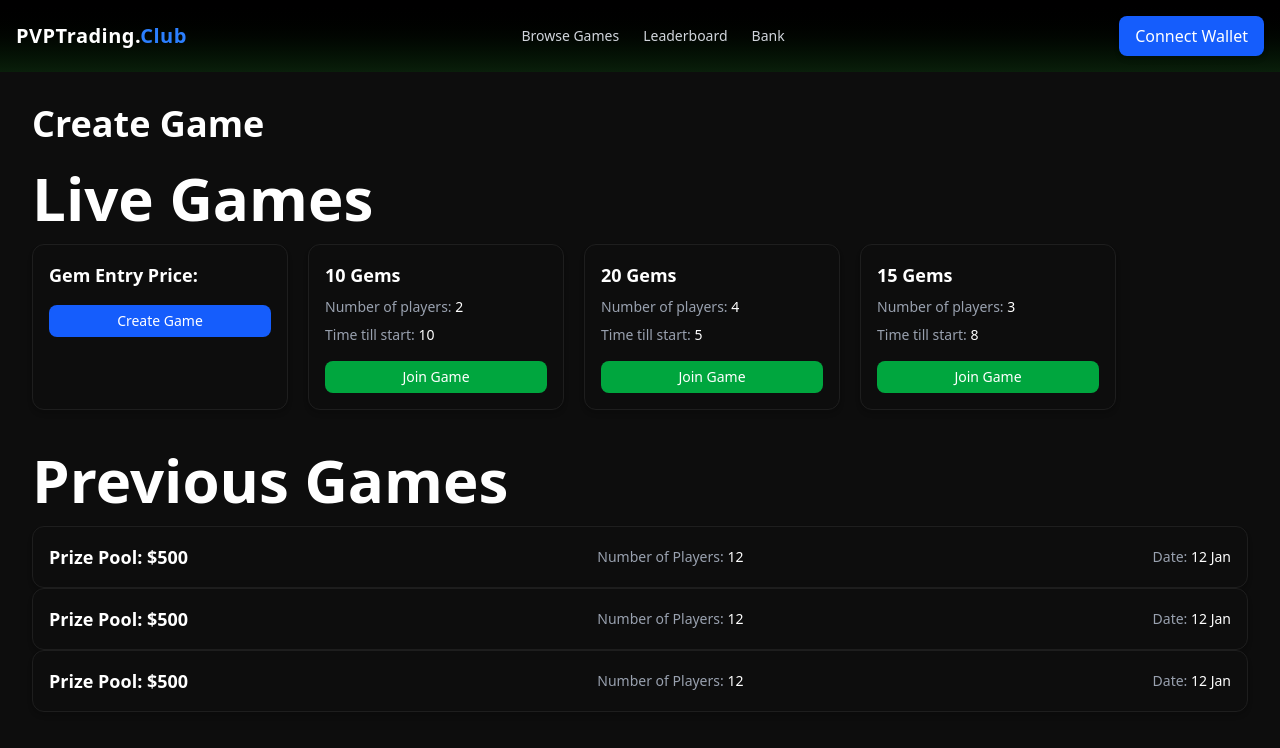
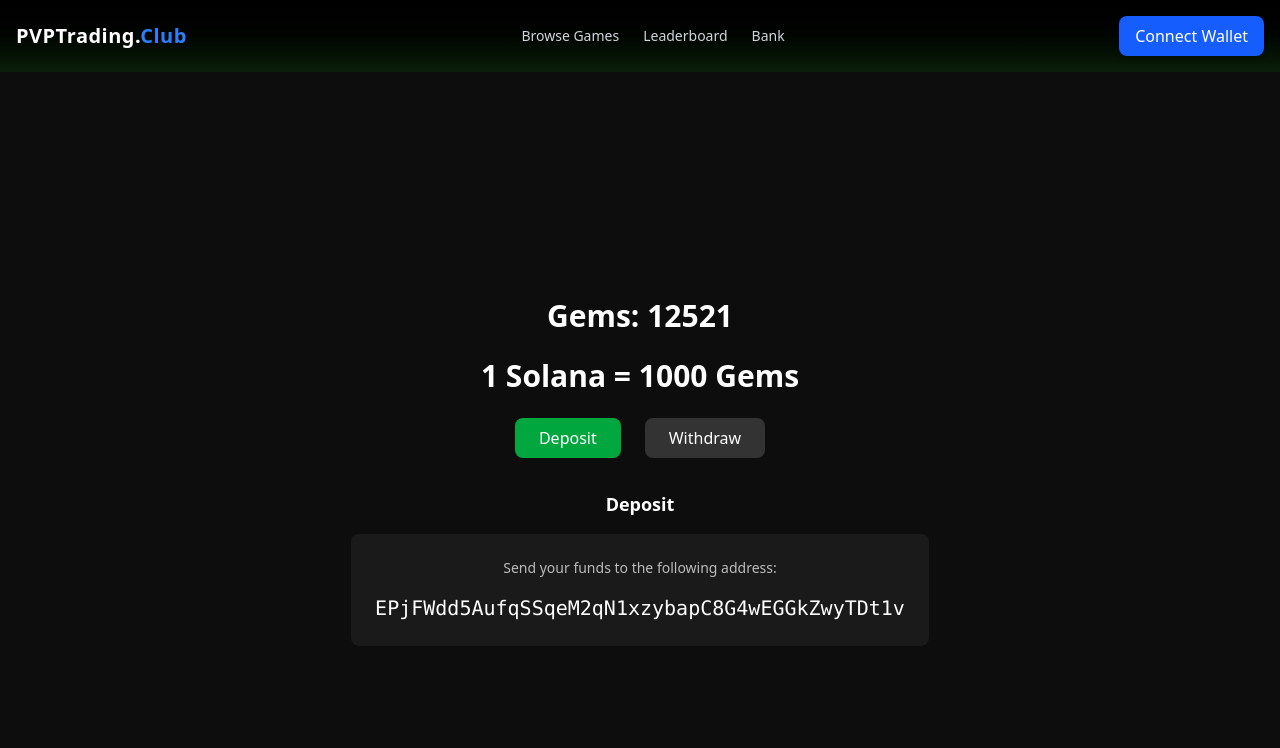
Before and after one commit to kiebarlow/PVPTrading, a React (Vite) app in the folder frontEnd/: page / in a window 1280 px wide. Shown: the top 748 px of the page. Built offline with nearby package versions, Linux system fonts and the light colour scheme.

Commit message:
Bank visuals done.

```diff
--- /dev/null
+++ b/frontEnd/src/routes/Bank.jsx
@@ -0,0 +1,86 @@
+import React, { useState } from 'react';
+
+function Bank() {
+    const [depositPageSelected, setDepositPageSelected] = useState(true);
+    const [solanaAddress, setSolanaAddress] = useState('');
+    const [gems, setGems] = useState('');
+
+    const handleWithdraw = () => {
+        // Add the logic for handling withdrawal, like validation or sending the data
+        console.log('Solana Address:', solanaAddress);
+        console.log('Number of Gems:', gems);
+    };
+
+    return (
+        <div className='min-h-screen bg-[#0D0D0D] text-white p-8 flex flex-col justify-center items-center'>
+            {/* Page Title */}
+            <h1 className='text-3xl font-semibold mb-6'>Gems: 12521</h1>
+            <h1 className='text-3xl font-semibold mb-6'>1 Solana = 1000 Gems</h1>
+
+            {/* Tab Navigation */}
+            <div className='flex space-x-6 mb-8'>
+                <button
+                    onClick={() => setDepositPageSelected(true)}
+                    className={`py-2 px-6 rounded-lg transition-colors duration-200
+                    ${depositPageSelected ? 'bg-green-600' : 'bg-[#333333]'} hover:bg-green-700`}
+                >
+                    Deposit
+                </button>
+                <button
+                    onClick={() => setDepositPageSelected(false)}
+                    className={`py-2 px-6 rounded-lg transition-colors duration-200
+                    ${!depositPageSelected ? 'bg-green-600' : 'bg-[#333333]'} hover:bg-green-700`}
+                >
+                    Withdraw
+                </button>
+            </div>
+
+            {/* Content */}
+            {depositPageSelected ? (
+                <div className='text-center'>
+                    <div className='text-lg font-semibold mb-4'>Deposit</div>
+                    <div className='bg-[#1A1A1A] p-6 rounded-lg'>
+                        <p className='text-sm opacity-70 mb-4'>Send your funds to the following address:</p>
+                        <div className='text-xl font-mono break-all'>
+                            EPjFWdd5AufqSSqeM2qN1xzybapC8G4wEGGkZwyTDt1v
+                        </div>
+                    </div>
+                </div>
+            ) : (
+                <div className='text-center'>
+                    <div className='text-lg font-semibold mb-4'>Withdraw</div>
+                    <div className='bg-[#1A1A1A] p-6 rounded-lg'>
+                        <p className='text-sm opacity-70 mb-4'>Enter your Solana address and the number of gems to withdraw:</p>
+
+                        {/* Solana Address Input */}
+                        <input
+                            type="text"
+                            placeholder="Input Solana address"
+                            value={solanaAddress}
+                            onChange={(e) => setSolanaAddress(e.target.value)}
+                            className="w-full p-3 mb-4 text-xl font-mono bg-[#333333] text-white rounded-lg"
+                        />
+
+                        {/* Gems Number Input */}
+                        <input
+                            type="number"
+                            placeholder="Number of gems"
+                            value={gems}
+                            onChange={(e) => setGems(e.target.value)}
+                            className="w-full p-3 mb-4 text-xl font-mono bg-[#333333] text-white rounded-lg"
+                        />
+
+                        <button
+                            onClick={handleWithdraw}
+                            className='w-full py-3 mt-4 bg-blue-600 text-white rounded-lg'
+                        >
+                            Withdraw (0.5 SOL)
+                        </button>
+                    </div>
+                </div>
+            )}
+        </div>
+    );
+}
+
+export default Bank;
--- a/frontEnd/src/routes/Root.jsx
+++ b/frontEnd/src/routes/Root.jsx
@@ -1,13 +1,13 @@
 import React from 'react'
 import Header from '../components/Header'
-import GameBrowser from './GameBrowser'
+import Bank from './Bank'
 
 function Root() {
   return (
     <div>
         <Header/>
         <div>
-            <GameBrowser/>
+            <Bank/>
         </div>
     </div>
   )
```
